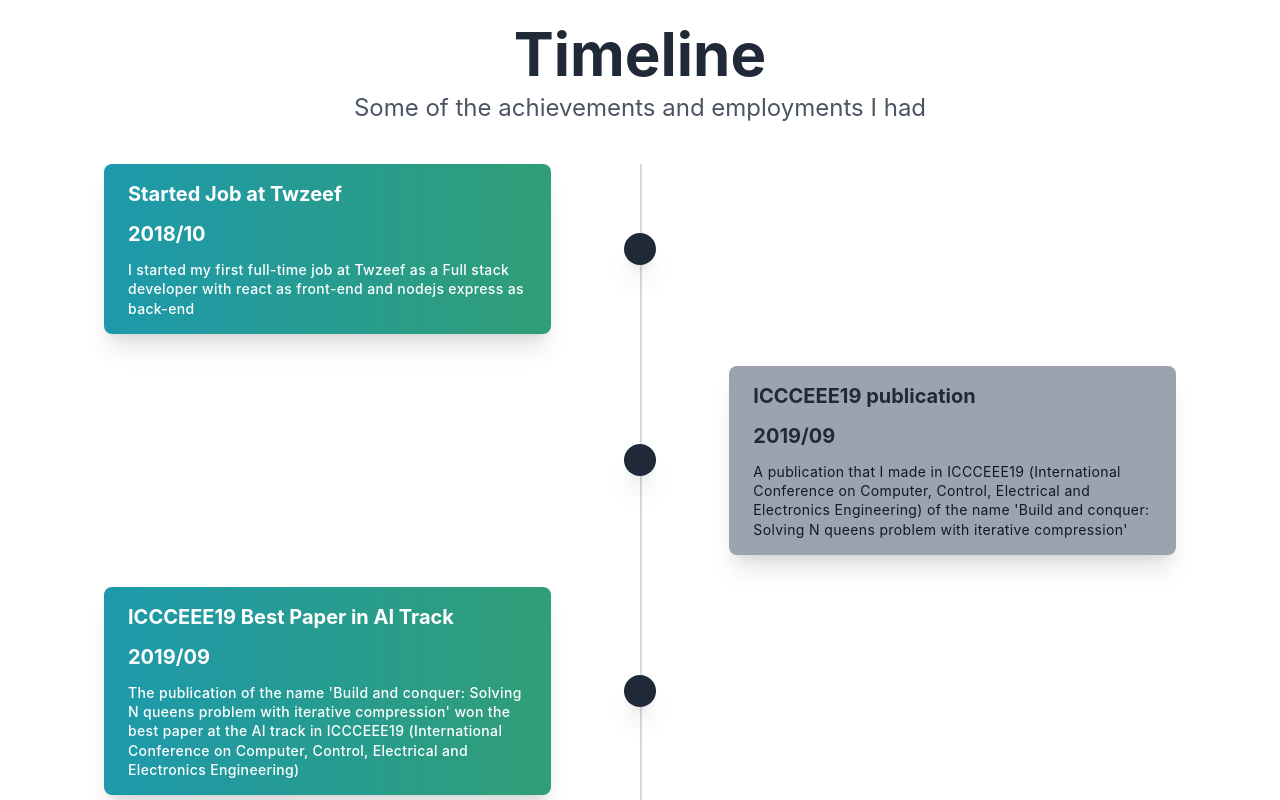
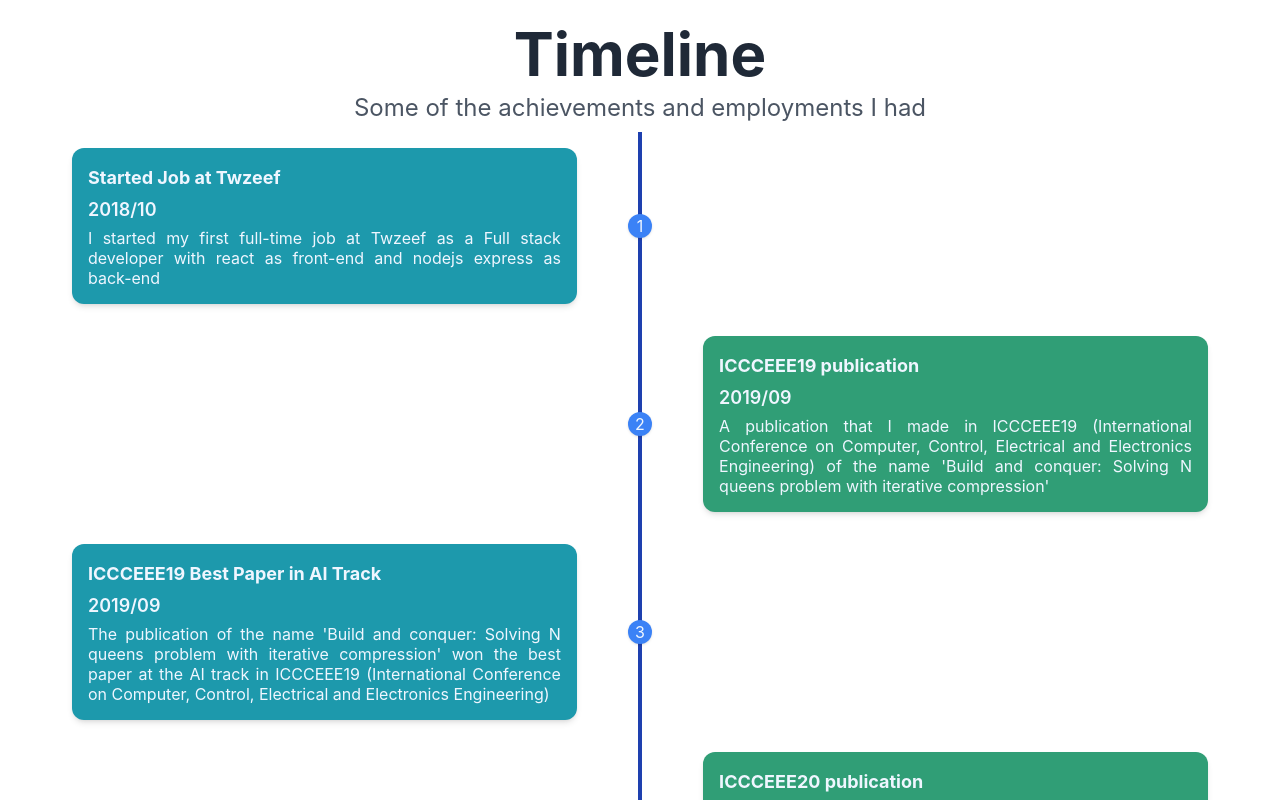
Before and after one commit to Ahmed-5/ahmed-5.github.io, a React (Create React App) app: page / in a window 1280 px wide. Shown: the part 3060-3860 px from the top of the page. Built offline with nearby package versions, Linux system fonts and the light colour scheme.

Commit message:
changed timeline to anther one

```diff
--- a/src/Components/Timeline.js
+++ b/src/Components/Timeline.js
@@ -6,27 +6,25 @@ import TimelineLeft from "./TimelineLeft";
 
 export default function Timeline() {
   const { id, name, heading, timeline } = timelineData;
-  timeline.sort((a,b) => (a.time > b.time) ? 1 : ((b.time > a.time) ? -1 : 0))
+  timeline.sort((a, b) => (a.time > b.time ? 1 : b.time > a.time ? -1 : 0));
   return (
     <Section name={name} heading={heading} id={id}>
-      <div class="container mx-auto w-full h-full">
-        <div class="relative wrap overflow-hidden p-10 h-full">
-          <div
-            class="border-2-2 absolute border-opacity-20 border-gray-700 h-full border"
-            style={{ left: "50%" }}
-          ></div>
+      <div class="container">
+        <div class="flex flex-col md:grid grid-cols-9 mx-auto p-2 text-blue-50">
           {timeline.map((cell, ind) =>
             ind % 2 === 0 ? (
               <TimelineLeft
                 title={cell.title}
                 time={cell.time}
                 content={cell.content}
+                index={ind+1}
               />
             ) : (
               <TimelineRight
                 title={cell.title}
                 time={cell.time}
                 content={cell.content}
+                index={ind+1}
               />
             )
           )}
--- a/src/Components/TimelineLeft.js
+++ b/src/Components/TimelineLeft.js
@@ -2,17 +2,19 @@ import React from "react";
 
 export default function TimelineLeft({ title, time, content, index }) {
   return (
-    <div class="mb-8 flex justify-between flex-row-reverse items-center w-full left-timeline">
-      <div class="order-1 w-5/12"></div>
-      <div class="z-20 flex items-center order-1 bg-gray-800 shadow-xl w-8 h-8 rounded-full">
-        <h1 class="mx-auto text-white font-semibold text-lg">{index}</h1>
-      </div>
-      <div class="order-1 bg-gradient-to-r from-primary to-secondary rounded-lg shadow-xl w-5/12 px-6 py-4">
-        <h3 class="mb-3 font-bold text-white text-xl">{title}</h3>
-        <h4 class="mb-3 font-bold text-white text-xl">{time}</h4>
-        <p class="text-sm font-medium leading-snug tracking-wide text-white text-opacity-100">
+    <div class="flex flex-row-reverse md:contents">
+      <div class="bg-primary col-start-1 col-end-5 p-4 rounded-xl my-4 ml-auto shadow-md">
+        <h3 class="font-bold text-lg mb-1">{title}</h3>
+        <h4 class="font-semibold text-lg mb-1">{time}</h4>
+        <p class="leading-tight text-justify">
           {content}
         </p>
+      </div>
+      <div class="col-start-5 col-end-6 md:mx-auto relative mr-10">
+        <div class="h-full w-6 flex items-center justify-center">
+          <div class="h-full w-1 bg-blue-800 pointer-events-none"></div>
+        </div>
+        <div class="w-6 h-6 absolute top-1/2 -mt-3 rounded-full bg-blue-500 shadow text-center">{index}</div>
       </div>
     </div>
   );
--- a/src/Components/TimelineRight.js
+++ b/src/Components/TimelineRight.js
@@ -2,17 +2,19 @@ import React from "react";
 
 export default function TimelineRight({ title, time, content, index }) {
   return (
-    <div class="mb-8 flex justify-between items-center w-full right-timeline">
-      <div class="order-1 w-5/12"></div>
-      <div class="z-20 flex items-center order-1 bg-gray-800 shadow-xl w-8 h-8 rounded-full">
-        <h1 class="mx-auto font-semibold text-lg text-white">{index}</h1>
+    <div class="flex md:contents">
+      <div class="col-start-5 col-end-6 mr-10 md:mx-auto relative">
+        <div class="h-full w-6 flex items-center justify-center">
+          <div class="h-full w-1 bg-blue-800 pointer-events-none"></div>
+        </div>
+        <div class="w-6 h-6 absolute top-1/2 -mt-3 rounded-full bg-blue-500 shadow text-center">
+          {index}
+        </div>
       </div>
-      <div class="order-1 bg-gray-400 rounded-lg shadow-xl w-5/12 px-6 py-4">
-        <h3 class="mb-3 font-bold text-gray-800 text-xl">{title}</h3>
-        <h4 class="mb-3 font-bold text-gray-800 text-xl">{time}</h4>
-        <p class="text-sm leading-snug tracking-wide text-gray-900 text-opacity-100">
-          {content}
-        </p>
+      <div class="bg-secondary col-start-6 col-end-10 p-4 rounded-xl my-4 mr-auto shadow-md">
+        <h3 class="font-bold text-lg mb-1">{title}</h3>
+        <h4 class="font-semibold text-lg mb-1">{time}</h4>
+        <p class="leading-tight text-justify">{content}</p>
       </div>
     </div>
   );
--- a/src/index.css
+++ b/src/index.css
@@ -25,6 +25,14 @@ code {
   --tw-gradient-to: #309e76;
 }
 
+.bg-primary {
+  background-color: #1d99ac;
+}
+
+.bg-secondary {
+  background-color: #309e76;
+}
+
 .servicesImageHeight {
   height: 220px;
 }
```
